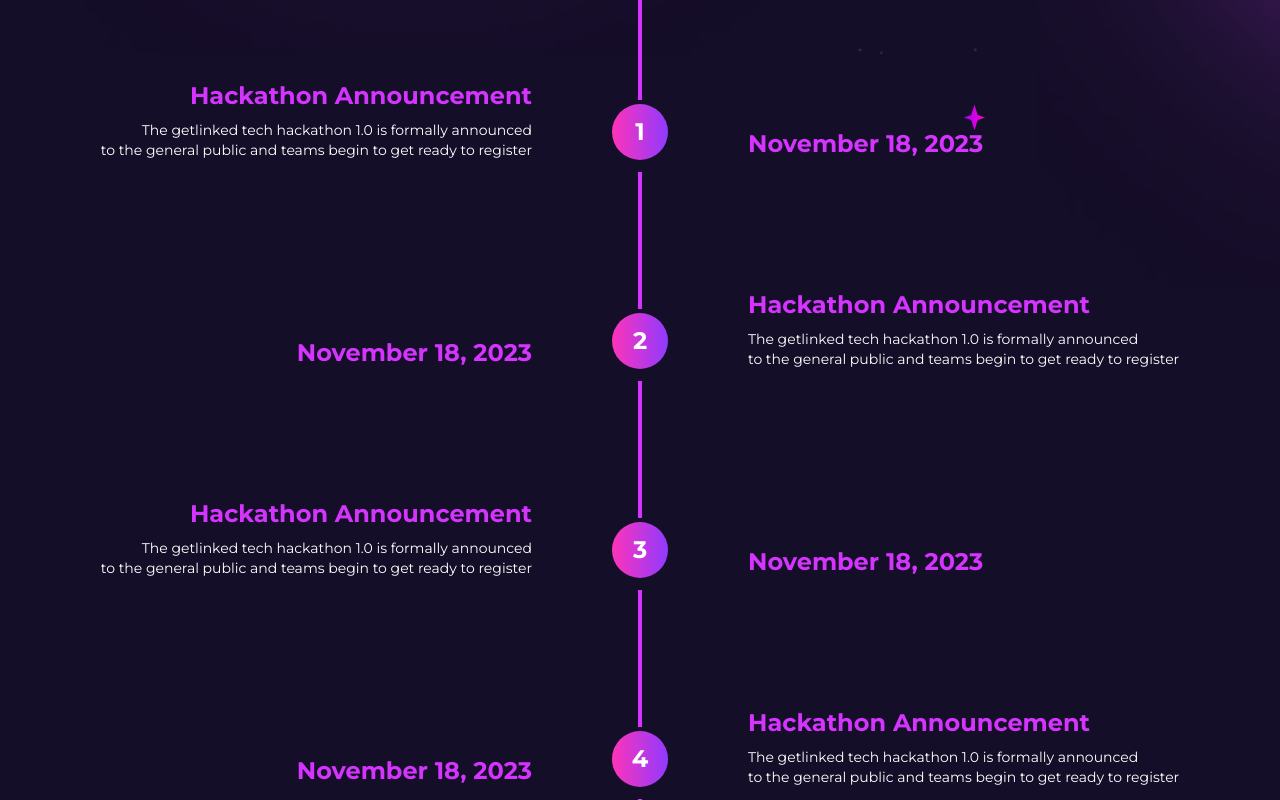
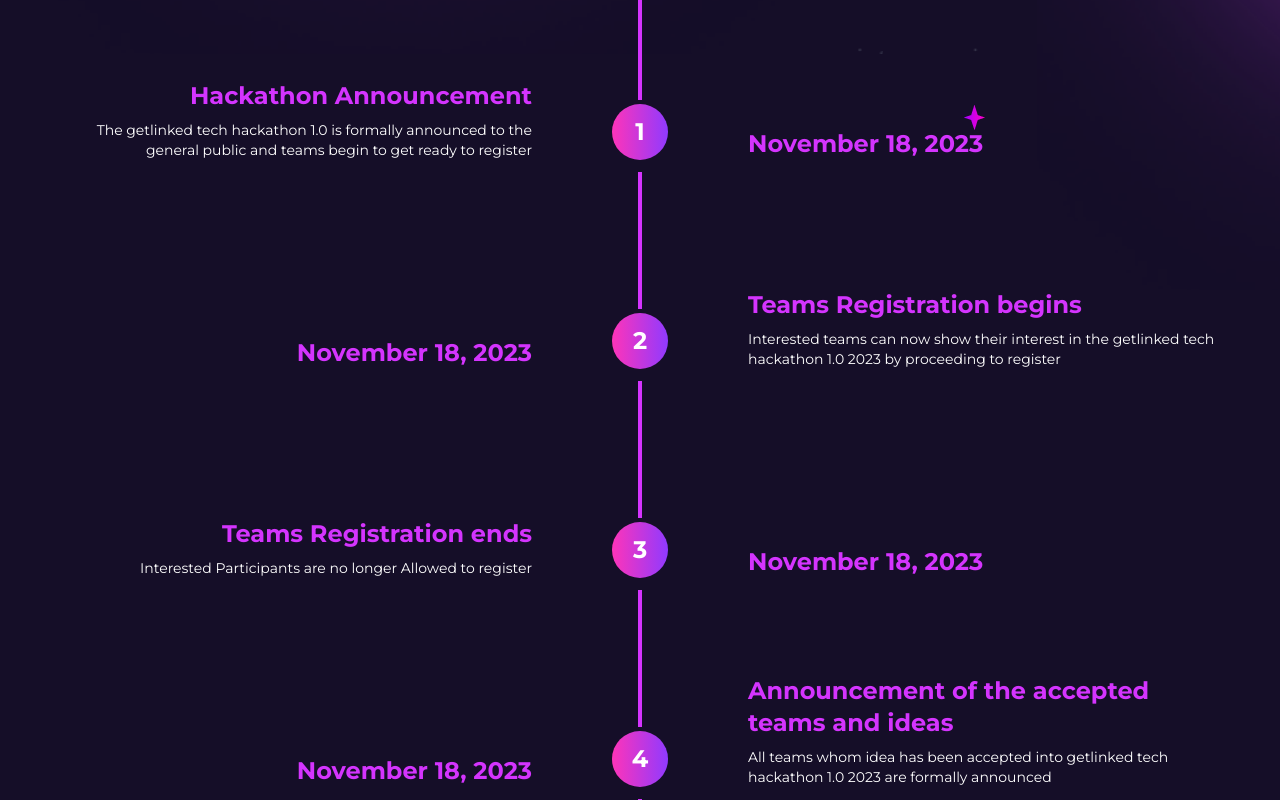
Before and after one commit to gift56/getlinked-ui-challengn, a Next.js app: page / in a window 1280 px wide. Shown: the part 3300-4100 px from the top of the page. Built offline with nearby package versions, Linux system fonts and the light colour scheme; a web font is replaced by a local one.

Commit message:
moving to the next

```diff
--- a/components/LandingpageContent/Timeline.tsx
+++ b/components/LandingpageContent/Timeline.tsx
@@ -44,20 +44,18 @@
                   }`}
                 >
                   <h2
-                    className={`font-bold text-primary text-lg lg:text-2xl  ${
+                    className={`font-bold text-primary text-lg lg:text-2xl lg:max-w-[450px] ${
                       item.row === false ? "text-left" : "text-right"
                     }`}
                   >
-                    Hackathon Announcement
+                    {item.topic}
                   </h2>
                   <p
-                    className={`text-sm font-normal ${
+                    className={`text-sm font-normal lg:max-w-[500px] ${
                       item.row === false ? "text-left" : "text-right"
                     }`}
                   >
-                    The getlinked tech hackathon 1.0 is formally announced{" "}
-                    <br className="hidden tab:block" /> to the general public
-                    and teams begin to get ready to register
+                    {item.content}
                   </p>
                 </div>
                 <div className="flex flex-col items-center justify-center gap-1">
@@ -72,10 +70,12 @@
                 </div>
                 <p
                   className={`flex font-bold text-primary text-lg lg:text-2xl w-full ${
-                    item.row === false ? "text-left items-end justify-end" : "text-right items-start justify-start "
+                    item.row === false
+                      ? "text-left items-end justify-end"
+                      : "text-right items-start justify-start "
                   }`}
                 >
-                  November 18, 2023
+                  {item.date}
                 </p>
               </div>
             ))}
--- a/utils/constant.tsx
+++ b/utils/constant.tsx
@@ -121,41 +121,41 @@
     topic: "Hackathon Announcement",
     content:
       "The getlinked tech hackathon 1.0 is formally announced to the general public and teams begin to get ready to register",
-    data: "November 18, 2023",
+    date: "November 18, 2023",
     row: true,
   },
   {
     topic: "Teams Registration begins",
     content:
       "Interested teams can now show their interest in the getlinked tech hackathon 1.0 2023 by proceeding to register",
-    data: "November 18, 2023",
+    date: "November 18, 2023",
     row: false,
   },
   {
     topic: "Teams Registration ends",
     content: "Interested Participants are no longer Allowed to register",
-    data: "November 18, 2023",
+    date: "November 18, 2023",
     row: true,
   },
   {
     topic: "Announcement of the accepted teams and ideas",
     content:
       "All teams whom idea has been accepted into getlinked tech hackathon 1.0 2023 are formally announced",
-    data: "November 18, 2023",
+    date: "November 18, 2023",
     row: false,
   },
   {
     topic: "Getlinked Hackathon 1.0 Offically Begins",
     content:
       "Accepted teams can now proceed to build their ground breaking skill driven solutions",
-    data: "November 18, 2023",
+    date: "November 18, 2023",
     row: true,
   },
   {
     topic: "Demo Day",
     content:
       "Teams get the opportunity to pitch their projects to judges. The winner of the hackathon will also be announced on this day",
-    data: "November 18, 2023",
+    date: "November 18, 2023",
     row: false,
   },
 ];
```
Also changed, not shown: public/img/priceBg.png (added).
